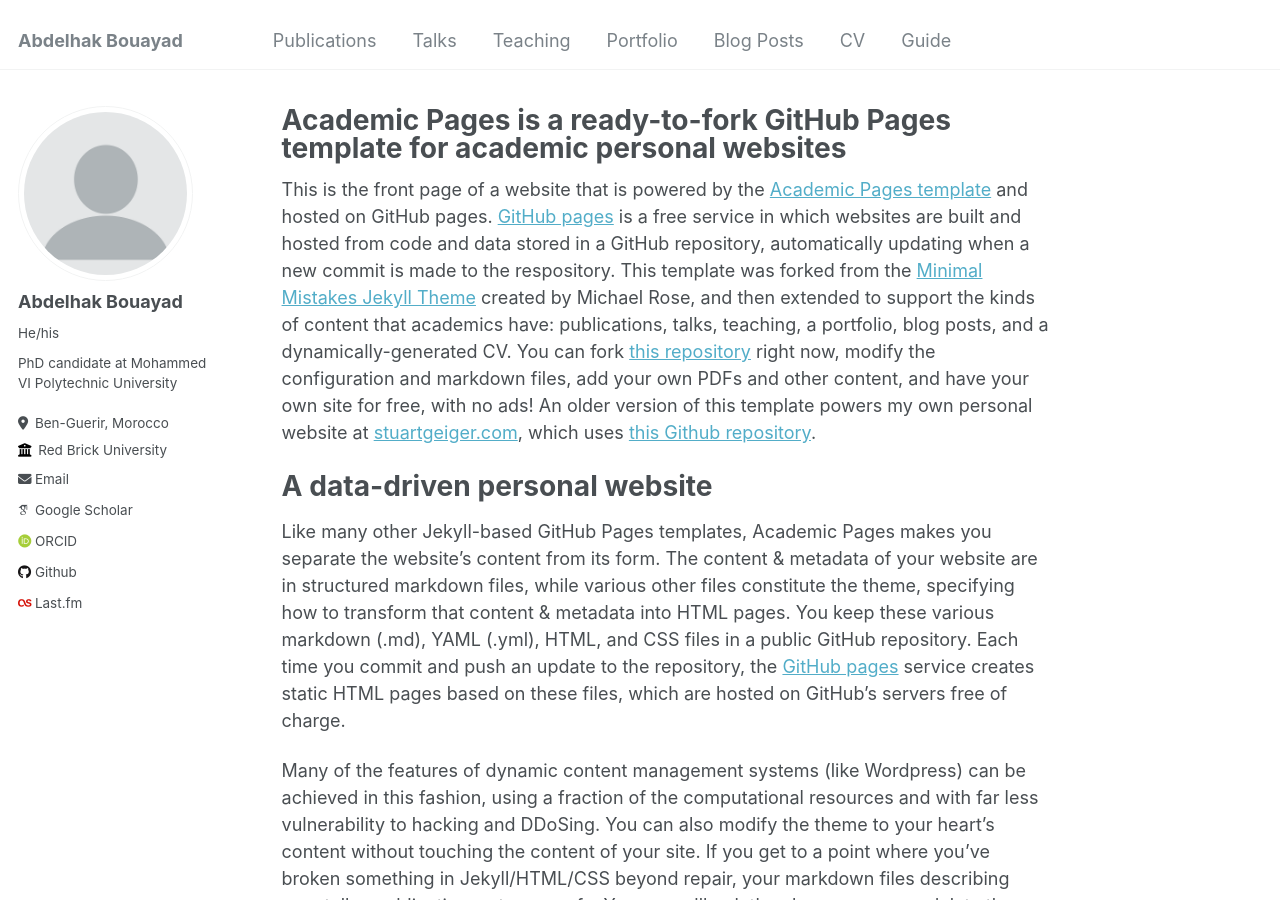
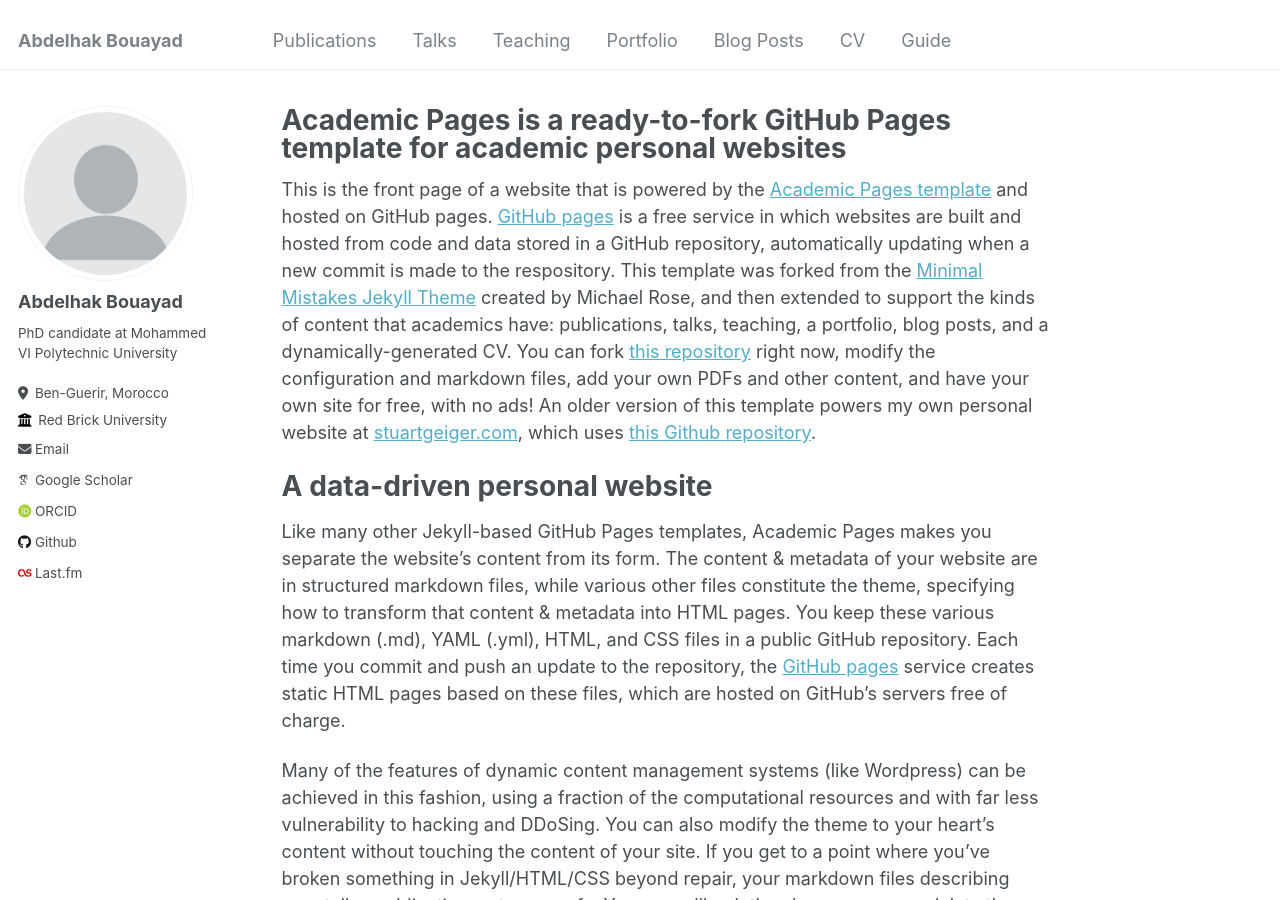
Before and after one commit to bouayad42/abouayad.github.io, a Jekyll site: the page built from _pages/about.md, in a window 1280 px wide and 900 px high. Built offline with Jekyll 4.4.1, drawn with Linux system fonts in a browser that asks for light colours; some web fonts are replaced.

Commit message:
Update _config.yml

```diff
--- a/_config.yml
+++ b/_config.yml
@@ -23,7 +23,7 @@ author:
   # Biographic information
   avatar           : "profile.png"
   name             : "Abdelhak Bouayad"
-  pronouns         : He/his # example: "she/her"
+  pronouns         : # example: "she/her"
   bio              : "PhD candidate at Mohammed VI Polytechnic University"
   location         : "Ben-Guerir, Morocco"
   employer         : "Red Brick University"
```
